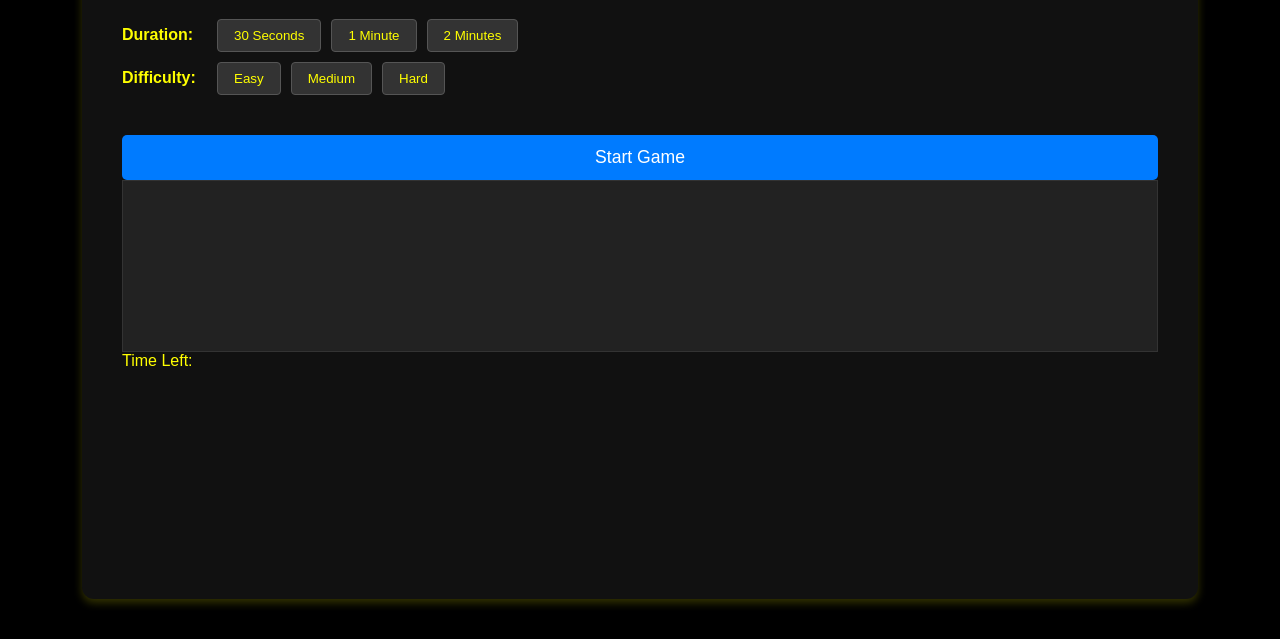
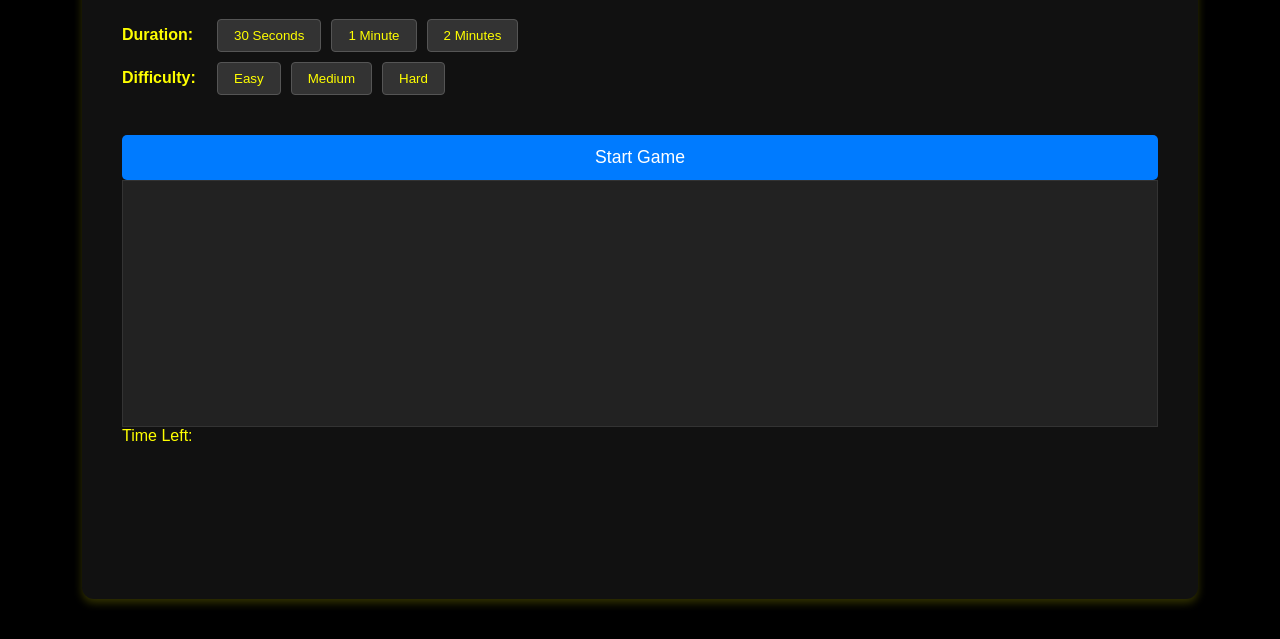
Before and after one commit to ItsAMAN10/TypeRivals_Final, a plain HTML site: page contest.html in a window 1280 px wide. Shown: the part 181-820 px from the top of the page. Drawn offline with Linux system fonts and the light colour scheme.

Commit message:
contest.css

```diff
--- a/contest.css
+++ b/contest.css
@@ -126,7 +126,7 @@ body {
 
 #user-input {
     width: calc(100% - 22px);
-    height: 100%;
+    height: 200px;
     padding: 10px;
     margin: 0;
     border: none;
```
